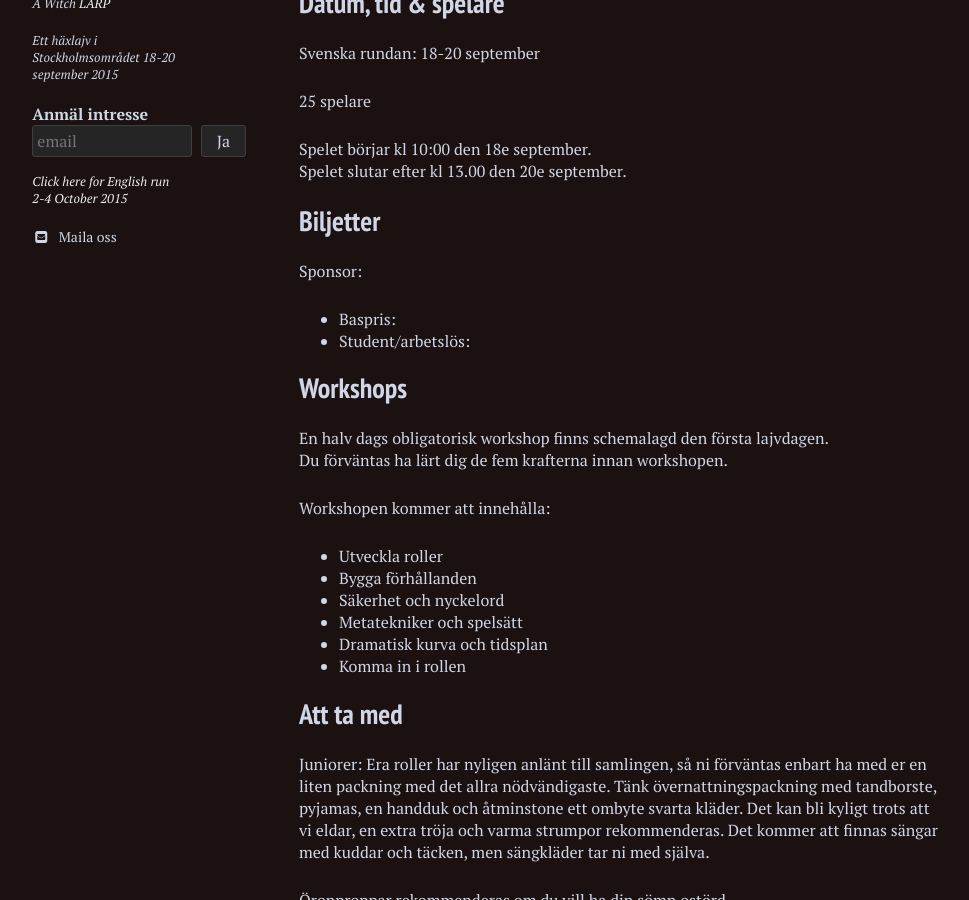
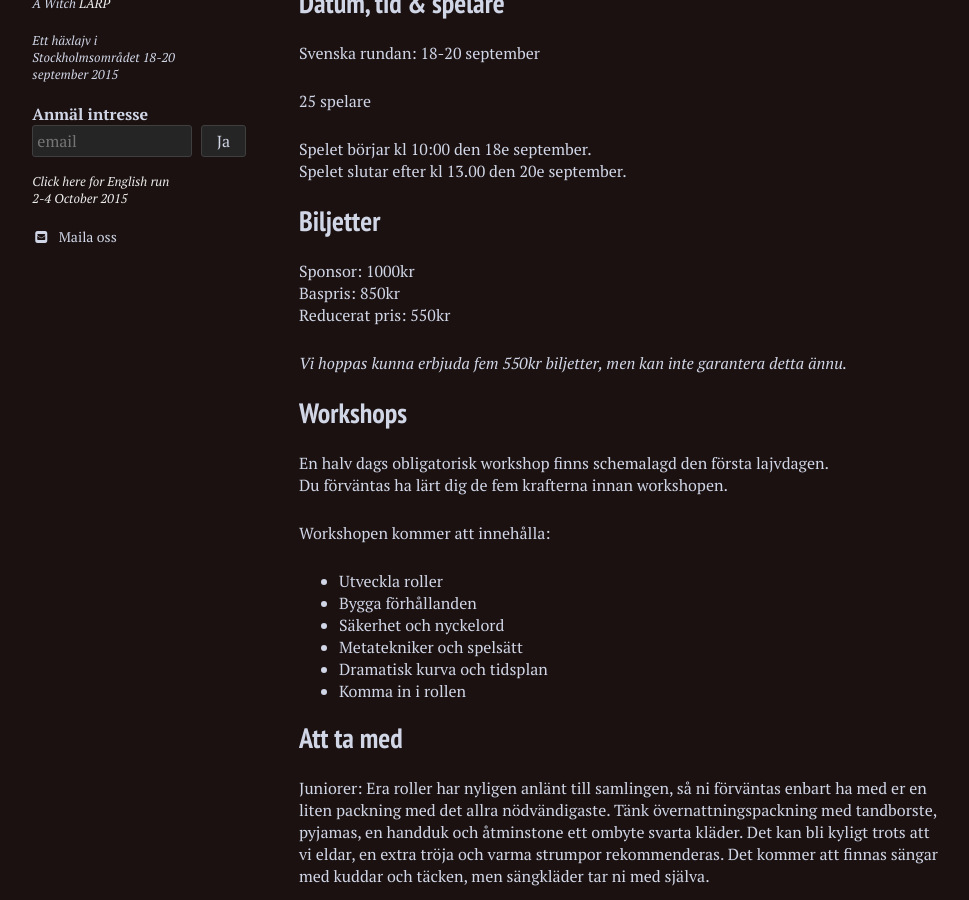
Before and after one commit to stanislavb/www.coven.nu, a Jekyll site: the page built from praktiskt/index.md, in a window 1280 px wide and 900 px high, scrolled down 733 px. Shown: the whole window, without its empty margins (21-990 px from the left). Built offline with Jekyll 4.4.1, drawn with Linux system fonts in a browser that asks for light colours; nearby versions of some CDN libraries.

Commit message:
Update index.md

```diff
--- a/praktiskt/index.md
+++ b/praktiskt/index.md
@@ -34,9 +34,11 @@ Spelet slutar efter kl 13.00 den 20e september.
 
 ## Biljetter
 
-Sponsor:
-- Baspris:
-- Student/arbetslös:
+Sponsor: 1000kr
+Baspris: 850kr
+Reducerat pris: 550kr
+
+*Vi hoppas kunna erbjuda fem 550kr biljetter, men kan inte garantera detta ännu.*
 
 ## Workshops
 
```
